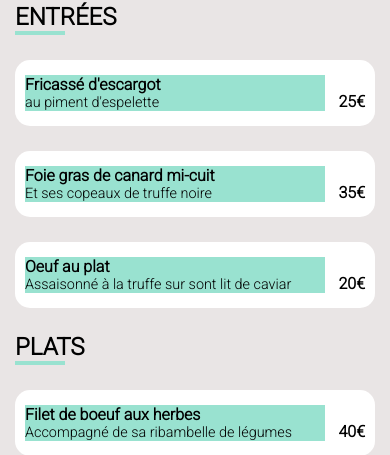
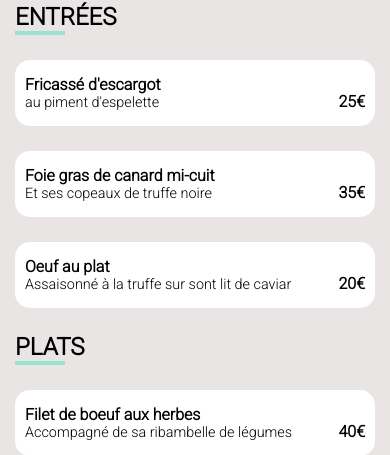
Before and after one commit to Marvinrn/MarvinRodriguesNovo_3_09112021, a website: page pages-menus/menu1.html in a window 390 px wide. Shown: the part 394-849 px from the top of the page. Drawn offline with Linux system fonts and the light colour scheme; a web font is replaced by a local one.

Commit message:
removing media mobile size

```diff
--- a/styles/components/_footer.scss
+++ b/styles/components/_footer.scss
@@ -1,4 +1,3 @@
-@media only screen and (max-width: 431px) {
 .footer{
     background-color: rgb(51, 51, 51);
     padding-top: 25px;
@@ -32,6 +31,4 @@
 
     .contact__link{
         margin-top: 5px;
-        }
-    }
-}
+    }   }
--- a/styles/components/_header.scss
+++ b/styles/components/_header.scss
@@ -1,4 +1,3 @@
-@media only screen and (max-width : 431px){
 .header{
     display: flex;
     align-items: center;
@@ -20,4 +19,3 @@
         padding-top: 25px;
     }
 }
-}
--- a/styles/pages/_home.scss
+++ b/styles/pages/_home.scss
@@ -1,4 +1,3 @@
-@media only screen and (max-width : 431px){
 form{
     display: flex;
     flex-direction: row;
@@ -29,6 +28,7 @@
 .intro__section{
     background-color: rgba(233, 229, 229,0.4);
 }
+
 .intro{
     padding-top: 25px;
     padding-bottom: 40px;
@@ -101,8 +101,7 @@
             margin-right: 30px;
             padding-left: 40px;
         }
-        }
-    }
+    }}
 
 .restaurants__section{
     background-color: rgba(233, 229, 229,0.4);
@@ -177,4 +176,3 @@
         }
     }
 }
-}
--- a/styles/pages/_menus.scss
+++ b/styles/pages/_menus.scss
@@ -1,4 +1,3 @@
-@media only screen and (max-width : 431px){
 .menu-banner{
     width: 100%;
     height: 300px;
@@ -55,19 +54,21 @@
     &__dish{
         width: 300px;
         overflow: hidden;
-            white-space: nowrap;
-            background-color: $color-3;
     }
 
     &__name{
         width: 100%;
         font-weight: bold;
+        overflow: hidden;
+        white-space: nowrap;
         text-overflow: ellipsis;
     }
 
     &__ingredients{
         width: 100%;
         font-size: 0.9em;
+        overflow: hidden;
+        white-space: nowrap;
         text-overflow: ellipsis;
     }
 
@@ -150,4 +151,3 @@
         }
     }
 }
-}
```
Also changed, not shown: styles/index.css, 1 other file. Lines whose indentation alone changed are shown as unchanged.
